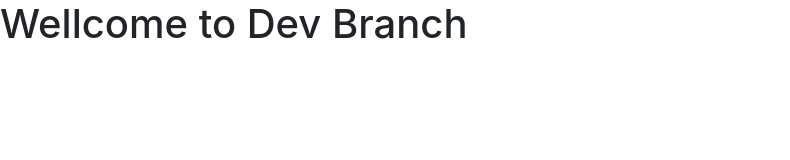
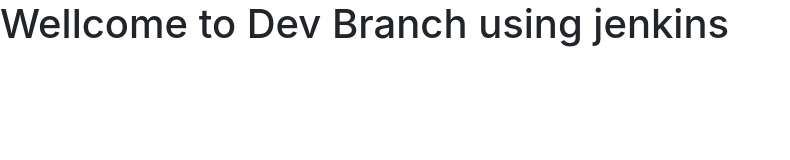
Before and after one commit to XEESHANAKRAM/Devopstest, a plain HTML site: page index.html in a window 1280 px wide. Shown: the whole page, without its empty margins (0-790 px from the left). Drawn offline with nearby package versions, Linux system fonts and the light colour scheme.

Commit message:
Update index.html

```diff
--- a/index.html
+++ b/index.html
@@ -8,6 +8,6 @@
     <link rel="stylesheet" href="https://stackpath.bootstrapcdn.com/bootstrap/4.3.1/css/bootstrap.min.css" integrity="sha384-ggOyR0iXCbMQv3Xipma34MD+dH/1fQ784/j6cY/iJTQUOhcWr7x9JvoRxT2MZw1T" crossorigin="anonymous">
   </head>
   <body>
-    <h1>Wellcome to Dev Branch</h1>
+    <h1>Wellcome to Dev Branch using jenkins</h1>
     </body>
     </html>
```
